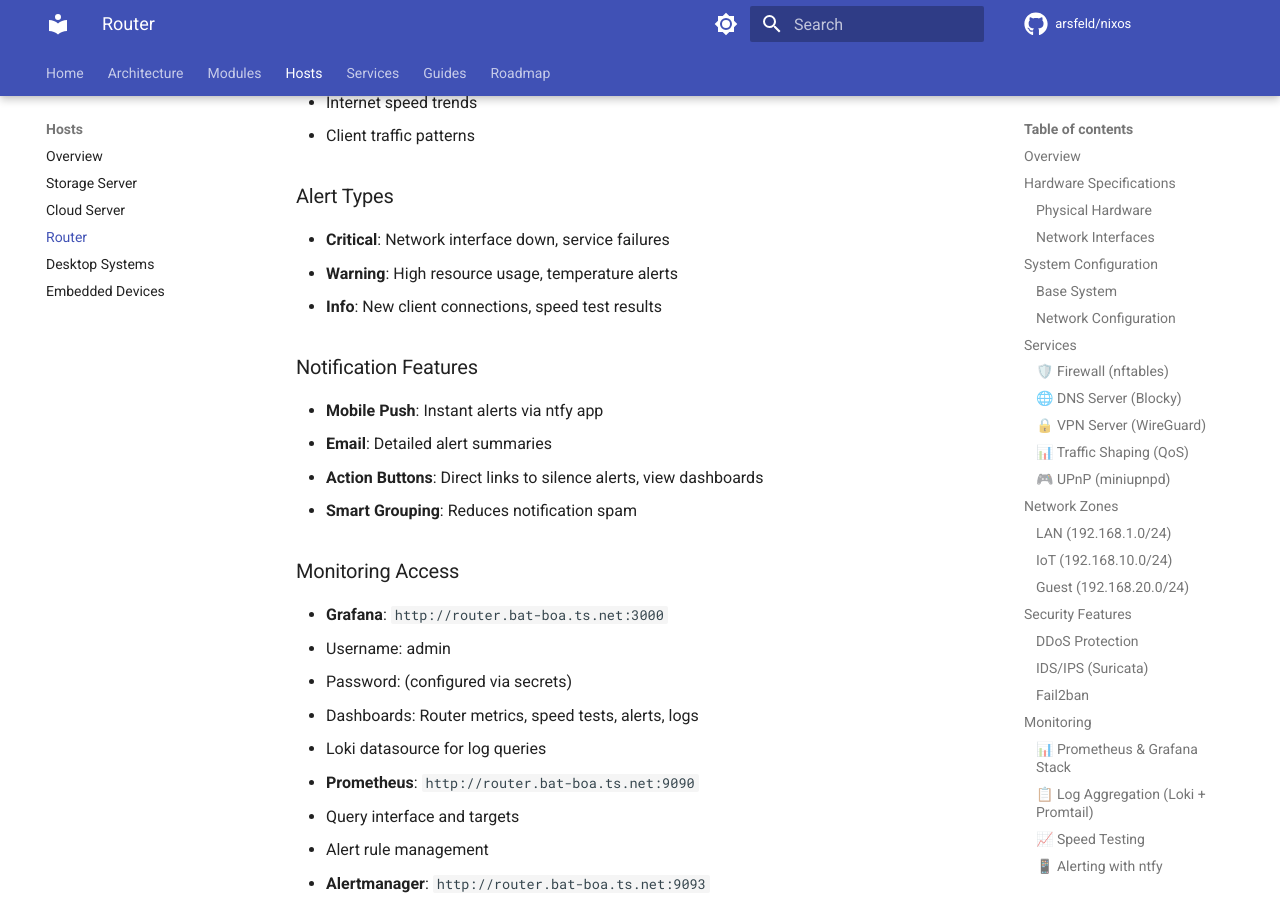
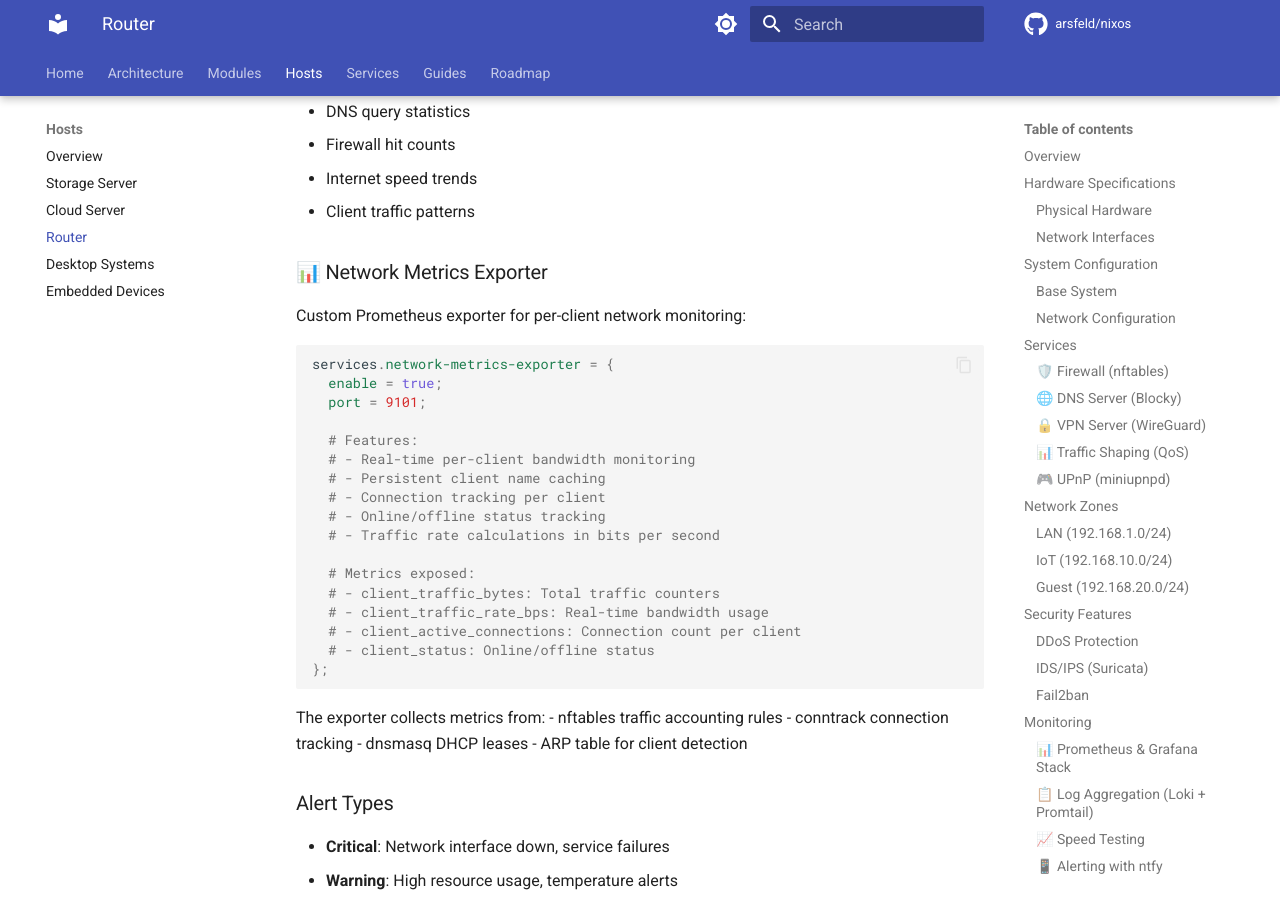
Before and after one commit to arsfeld/nixos, an MkDocs documentation site: the page built from docs/hosts/router.md, in a window 1280 px wide and 900 px high, scrolled down 10901 px. Built offline with MkDocs 1.6.1 and Material for MkDocs 9.7.7, drawn with Linux system fonts in a browser that asks for light colours; comment, search, counter and statistics services are not loaded; the version menu is left out; some of the changed text lies outside the part shown.

Commit message:
docs: add network-metrics-exporter documentation
- Document network-metrics-exporter in router host documentation
- Add implementation details and metrics descriptions
- Include Prometheus scrape configuration example
- Document available metrics and their purposes

🤖 Generated with [Claude Code](https://claude.ai/code)

Co-Authored-By: Claude <noreply@anthropic.com>

````diff
--- a/docs/hosts/router.md
+++ b/docs/hosts/router.md
@@ -290,6 +290,10 @@ services.prometheus = {
       job_name = "blocky";
       static_configs = [{ targets = [ "localhost:4000" ]; }];
     }
+    {
+      job_name = "network-metrics";
+      static_configs = [{ targets = [ "localhost:9101" ]; }];
+    }
   ];
 
   # Rules for alerting
@@ -524,6 +528,36 @@ router.alerting = {
 - Internet speed trends
 - Client traffic patterns
 
+### 📊 Network Metrics Exporter
+
+Custom Prometheus exporter for per-client network monitoring:
+
+```nix
+services.network-metrics-exporter = {
+  enable = true;
+  port = 9101;
+
+  # Features:
+  # - Real-time per-client bandwidth monitoring
+  # - Persistent client name caching
+  # - Connection tracking per client
+  # - Online/offline status tracking
+  # - Traffic rate calculations in bits per second
+
+  # Metrics exposed:
+  # - client_traffic_bytes: Total traffic counters
+  # - client_traffic_rate_bps: Real-time bandwidth usage
+  # - client_active_connections: Connection count per client
+  # - client_status: Online/offline status
+};
+```
+
+The exporter collects metrics from:
+- nftables traffic accounting rules
+- conntrack connection tracking
+- dnsmasq DHCP leases
+- ARP table for client detection
+
 ### Alert Types
 - **Critical**: Network interface down, service failures
 - **Warning**: High resource usage, temperature alerts
````
Also changed, not shown: docs/router-metrics-implementation.md (+29 -0 lines).
